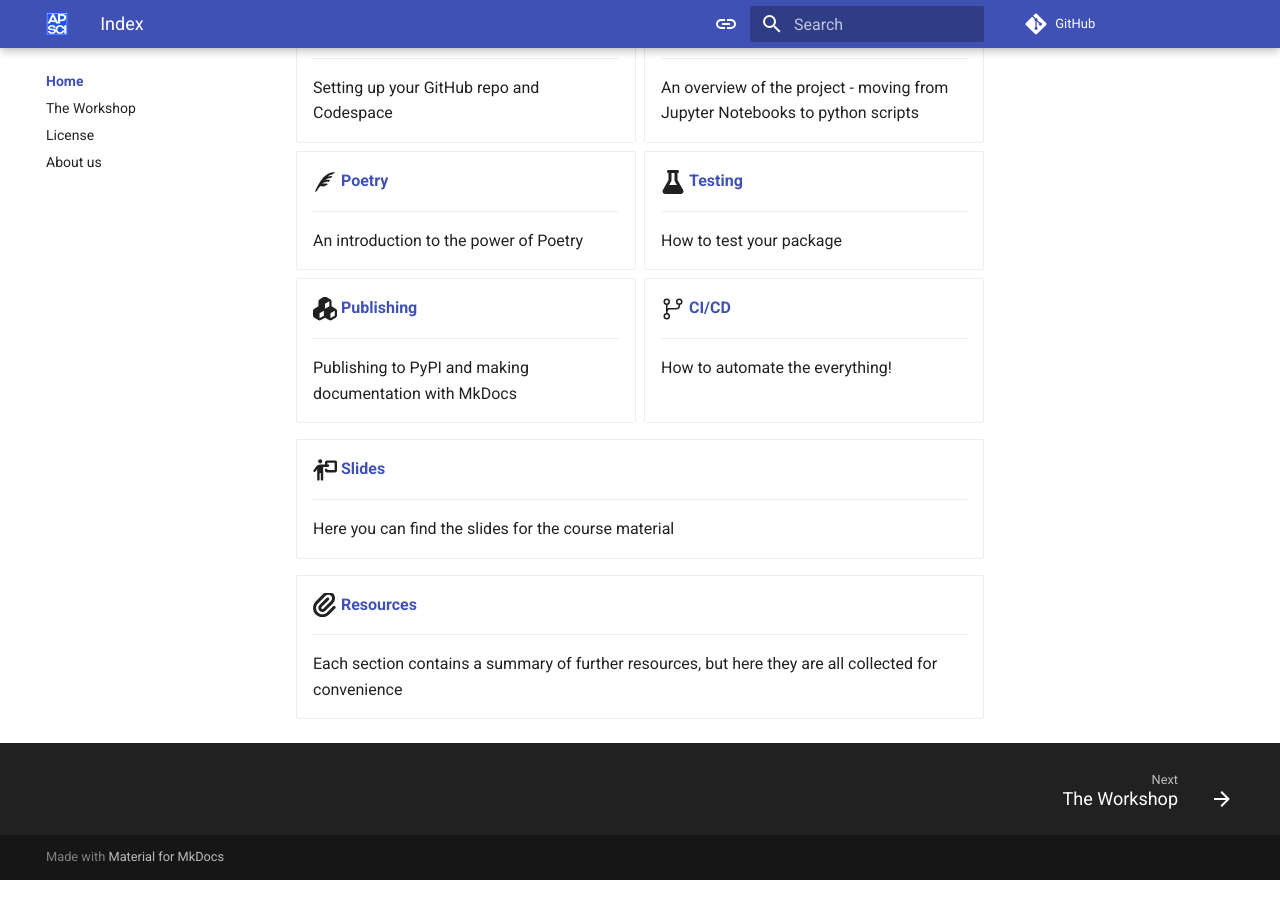
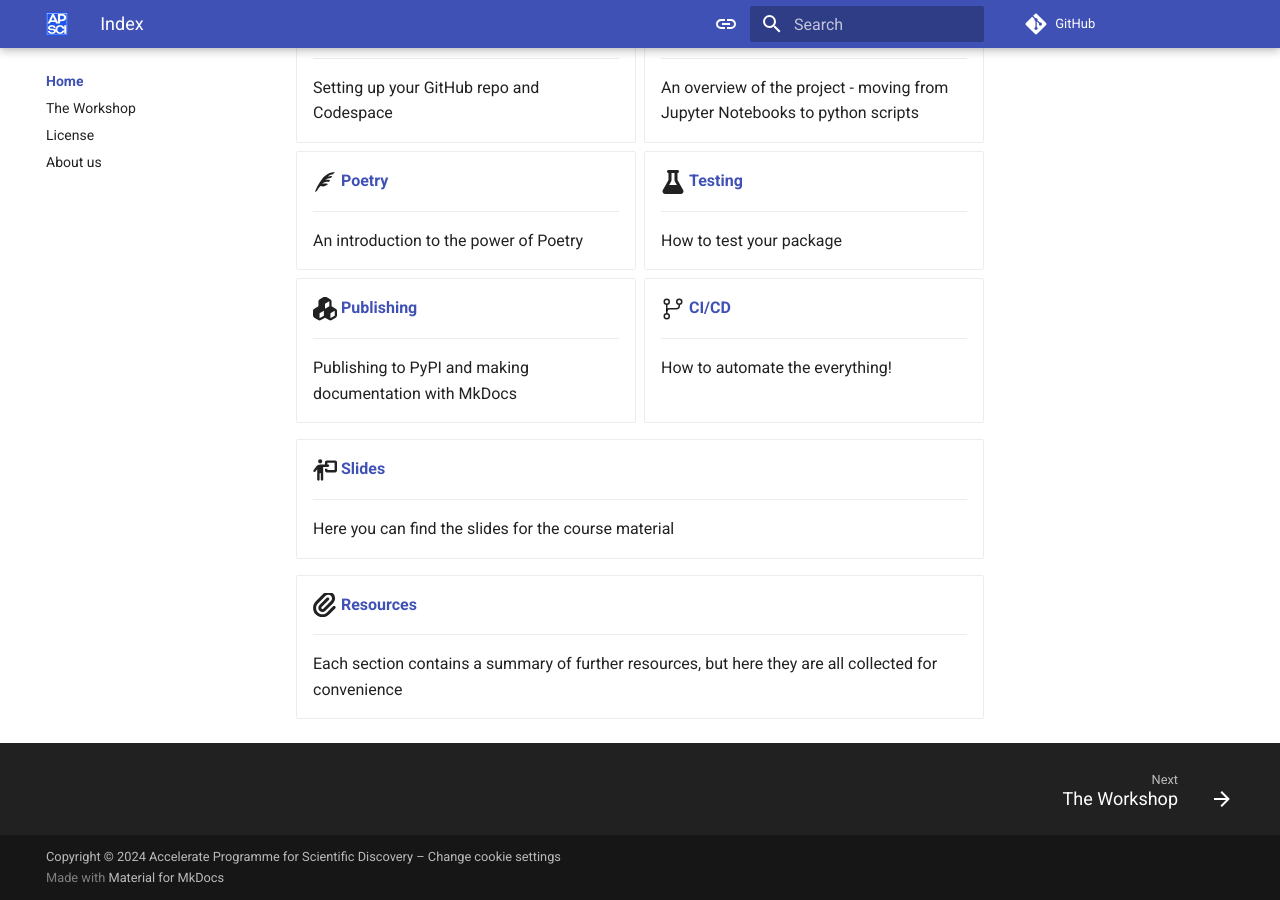
Before and after one commit to acceleratescience/packaging-publishing, an MkDocs documentation site: the page built from docs/index.md, in a window 1280 px wide and 900 px high, scrolled down 832 px. Built offline with MkDocs 1.6.1 and Material for MkDocs 9.7.7, drawn with Linux system fonts in a browser that asks for light colours; comment, search, counter and statistics services are not loaded; some of the changed lines change nothing that is shown.

Commit message:
Update mkdocs.yml

```diff
--- a/mkdocs.yml
+++ b/mkdocs.yml
@@ -112,6 +112,10 @@
         as to measure the effectiveness of our documentation and whether users
         find what they're searching for. With your consent, you're helping us to
         make our documentation better.
+      actions:
+        - accept
+        - reject
+        - manage
   analytics:
     provider: google
     property: G-JLGLYJ24SD
@@ -122,12 +126,16 @@
           name: This page was helpful
           data: 1
           note: >-
-            Thanks for your feedback!
+            Thanks for your feedback! Help us improve this page by
+            using our <a href="https://github.com/acceleratescience/packaging-publishing/issues/new/?title=[Feedback]+{title}+-+{url}" target="_blank" rel="noopener">feedback form</a>.
         - icon: material/emoticon-sad-outline
           name: This page could be improved
           data: 0
           note: >-
             Thanks for your feedback! Help us improve this page by
             using our <a href="https://github.com/acceleratescience/packaging-publishing/issues/new/?title=[Feedback]+{title}+-+{url}" target="_blank" rel="noopener">feedback form</a>.
+copyright: >
+  Copyright &copy; 2024 Accelerate Programme for Scientific Discovery –
+  <a href="#__consent">Change cookie settings</a>
 watch:
   - .
```
